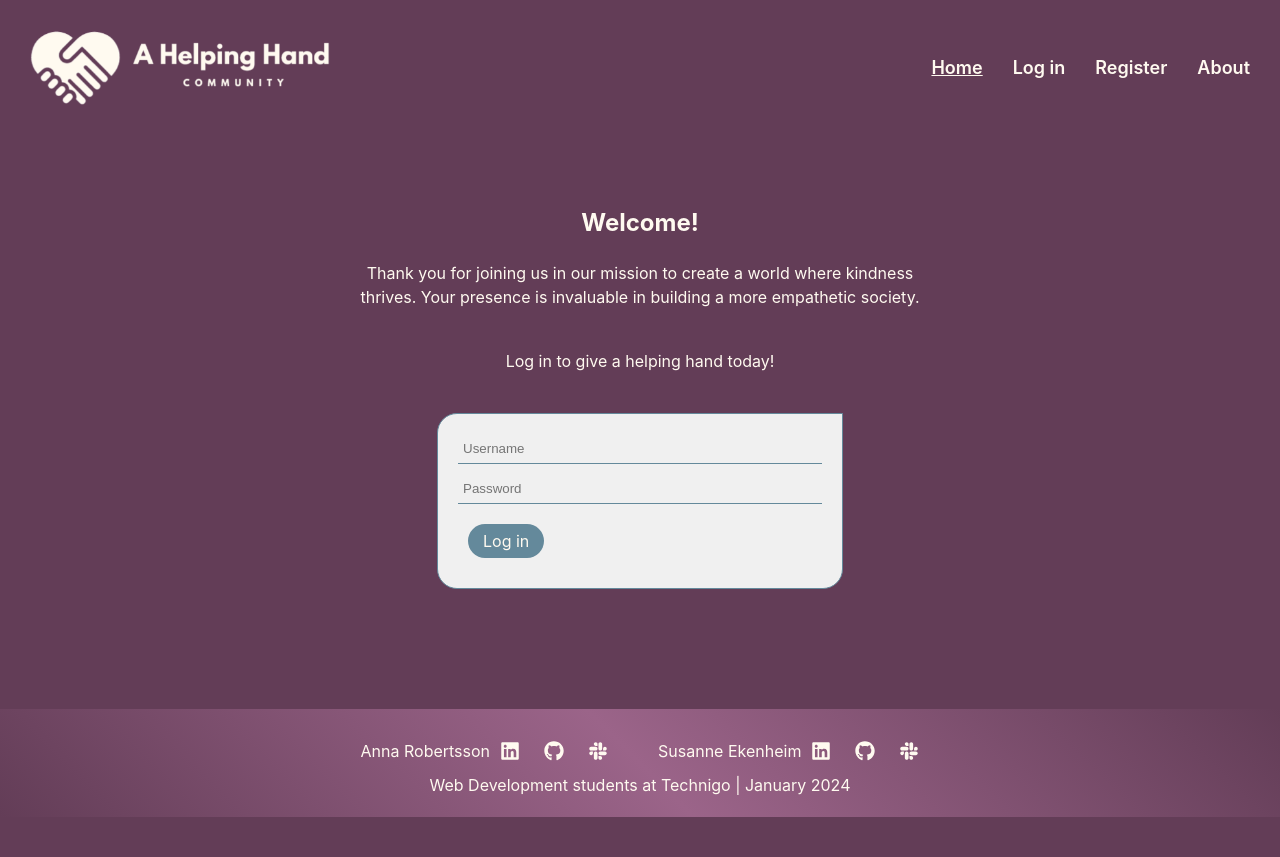
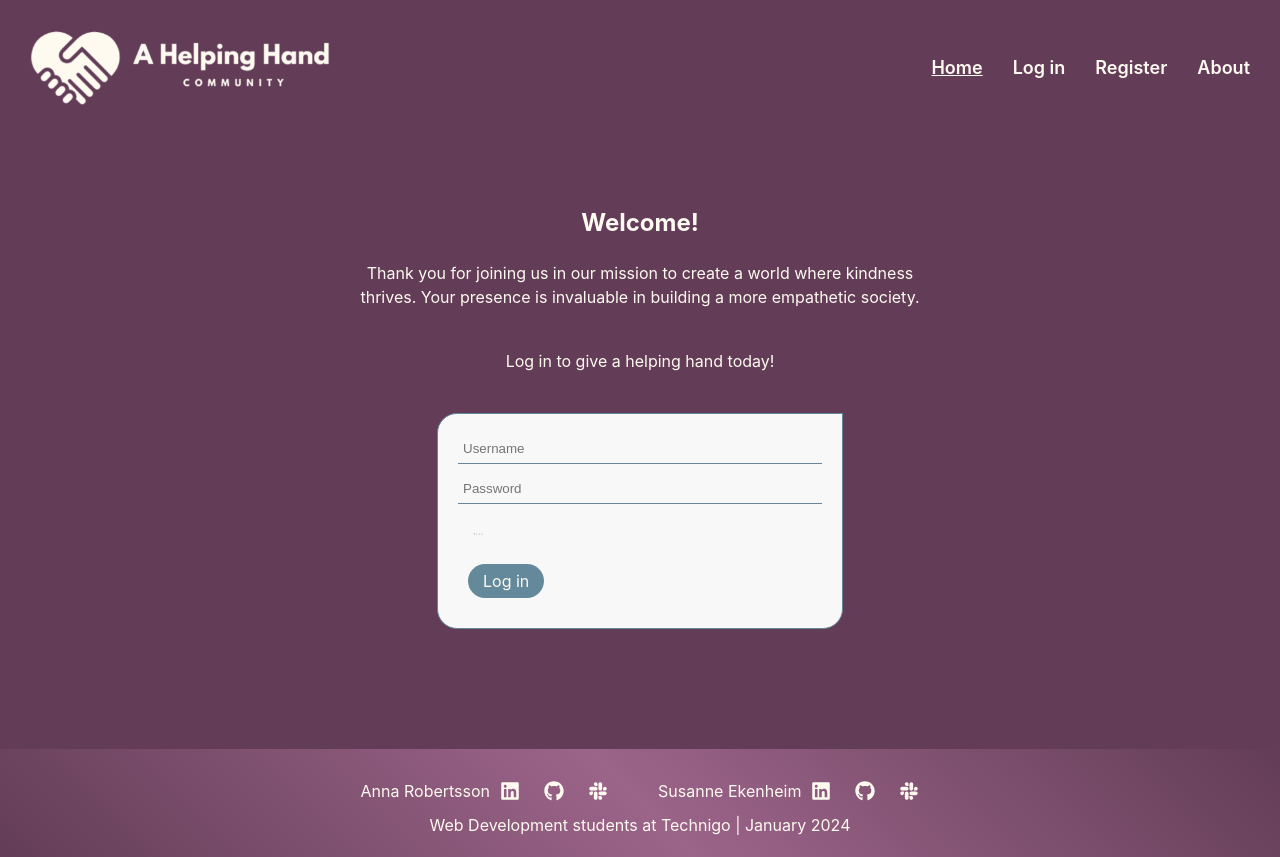
Before and after one commit to Technigo/final-boiler-plate-monorepo, a React (Vite) app in the folder frontend/: page /login in a window 1280 px wide. Before the commit the page ends 817 px from the top, so only its background shows below. Built offline with nearby package versions, Linux system fonts and the light colour scheme; no server answers.

Commit message:
added loader, continued with styling

```diff
--- /dev/null
+++ b/frontend/src/components/Animations/LoaderAnimation.jsx
@@ -0,0 +1,34 @@
+import Lottie from "lottie-react";
+import Loading from "./LoaderAnimation.json";
+import styled from "styled-components";
+
+const Load = styled.button`
+  display: flex;
+  justify-content: center;
+  background-color: transparent;
+  /*
+  @media (min-width: 667px) {
+    display: hidden;
+  } */
+`;
+
+export const LoaderAnimation = () => {
+  const options = {
+    animationData: Loading,
+    style: {
+      height: 40,
+      width: 40,
+    },
+    loop: true,
+  };
+
+  return (
+    <Load>
+      <Lottie
+        animationData={options.animationData}
+        style={options.style}
+        loop={options.loop}
+      />
+    </Load>
+  );
+};
--- a/frontend/src/components/CreateTask.jsx
+++ b/frontend/src/components/CreateTask.jsx
@@ -24,6 +24,7 @@ const StyledTaskTitleInput = styled.input`
   border-radius: 20px;
   width: 250px;
   padding: 5px 5px 5px 10px;
+  background-color: var(--grey);
 `;
 
 const CreateTaskSelects = styled.div`
@@ -39,6 +40,7 @@ const StyledSelects = styled.select`
   display: flex;
   width: 123px;
   border: 1px solid var(--button);
+  background-color: var(--grey);
   border-radius: 20px;
   padding: 5px;
 `;
@@ -48,6 +50,7 @@ const StyledTaskInput = styled.textarea`
   border-radius: 20px 0 20px 20px;
   width: 250px;
   height: 150px;
+  background-color: var(--grey);
   padding: 10px;
   resize: none; /* Prevent resizing */
   overflow-y: auto; /* Enable vertical scrollbar when content exceeds height */
--- a/frontend/src/components/FilterTaskFeed.jsx
+++ b/frontend/src/components/FilterTaskFeed.jsx
@@ -44,6 +44,7 @@ const StyledSelects = styled.select`
   display: flex;
   width: 120px;
   border: 1px solid var(--button);
+  background-color: var(--grey);
   border-radius: 20px;
   padding: 5px;
 
--- a/frontend/src/components/Tabs/TabsStyling.css
+++ b/frontend/src/components/Tabs/TabsStyling.css
@@ -22,8 +22,6 @@
   cursor: pointer;
   width: 120px;
   text-align: center;
-  /* background-color: var(--primaryColor);
-  color: #fff; */
 }
 
 .react-tabs__tab--selected {
--- a/frontend/src/components/TaskCards/FeedTaskCard.jsx
+++ b/frontend/src/components/TaskCards/FeedTaskCard.jsx
@@ -76,7 +76,7 @@ const StyledFeedCardModal = styled.div`
     right: 10px;
     border: none;
     border-radius: 10px;
-    color: #000000;
+    color: var(--darkgrey);
     font-weight: bold;
     cursor: pointer;
 
@@ -107,23 +107,18 @@ const iconSize = "40px";
 const categoryStyle = {
   Garden: {
     icon: GiGardeningShears,
-    //backgroundColor: "#eaffec",
   },
   Pets: {
     icon: MdPets,
-    //backgroundColor: "#ffeafd",
   },
   Shopping: {
     icon: TiShoppingCart,
-    //backgroundColor: "#ffecea",
   },
   Repairs: {
     icon: GiHammerNails,
-    //backgroundColor: "#eafdff",
   },
   Other: {
     icon: MdMiscellaneousServices,
-    //backgroundColor: "#eaf3ff",
   },
 };
 
@@ -234,7 +229,7 @@ export const FeedTaskCard = ({ task }) => {
             bottom: "auto",
             marginRight: "-50%",
             transform: "translate(-50%, -50%)",
-            backgroundColor: "#f8f8f8",
+            backgroundColor: "var(--grey)",
             display: "flex",
             flexDirection: "column",
             justifyContent: "center",
@@ -269,7 +264,7 @@ export const FeedTaskCard = ({ task }) => {
                   buttonName="X"
                 />
               </div>
-              <div classname="cardBody-container">
+              <div className="cardBody-container">
                 <div className="area-modal">
                   {" "}
                   {/* Render the Need and the location where the Need is to be performed */}
--- a/frontend/src/globalStyles.js
+++ b/frontend/src/globalStyles.js
@@ -25,8 +25,6 @@ svg {
 
 body {
   height: 100%;
-  /* background: floralwhite; */
-  /*background: #f2f3f4;*/
   font-family: Inter, system-ui, Avenir, Helvetica, Arial, sans-serif;
   line-height: 1.5;
   font-synthesis: none;
@@ -37,10 +35,6 @@ body {
   color: var(--lighttext);
   font-weight: 400;
   background: var(--purple);
-
-  /* background-image: url("/annarobertsson_23318_make_a_background_for_webdesign_with_soft__c2014488-b44a-4bd8-ab6b-5e7ced6659eb.png");
-  background-size: cover;
-  background-repeat: no-repeat; */
 }
 
   /* Apply styles to the body when the modal is active */
--- a/frontend/src/pages/Login.jsx
+++ b/frontend/src/pages/Login.jsx
@@ -2,6 +2,7 @@ import { userStore } from "../stores/userStore";
 import { useState } from "react";
 import { useNavigate } from "react-router-dom";
 import { Button } from "../components/Buttons/Button";
+import { LoaderAnimation } from "../components/Animations/LoaderAnimation";
 import styled from "styled-components";
 
 const StyledIntro = styled.div`
@@ -25,7 +26,7 @@ const StyledLoginField = styled.div`
   max-width: 500px;
   border: 1px solid var(--button);
   border-radius: 20px 0 20px 20px;
-  background-color: #f0f0f0;
+  background-color: var(--grey);
   padding: 20px;
   margin: 20px;
 
@@ -35,7 +36,7 @@ const StyledLoginField = styled.div`
     border-bottom: 1px solid var(--button);
     width: 100%;
     padding-left: 5px;
-    background-color: #f0f0f0;
+    background-color: var(--grey);
   }
 `;
 
@@ -44,6 +45,7 @@ export const Login = () => {
   // Create state variables for 'username' and 'password' using 'useState'.
   const [username, setUsername] = useState("");
   const [password, setPassword] = useState("");
+  const [isLoading, setIsLoading] = useState(true);
 
   // Use the 'useNavigate' hook to programmatically navigate between routes.
   const navigate = useNavigate();
@@ -64,12 +66,15 @@ export const Login = () => {
       // Get the 'isLoggedIn' state from 'userStore'.
       const isLoggedIn = userStore.getState().isLoggedIn;
       if (isLoggedIn) {
+        setIsLoading(false);
+        console.log("User logged in");
         // If the user is logged in, navigate to the "/tasks" route.
         navigate("/tasks");
       }
     } catch (error) {
       // Handle any errors that occur during login and display an alert.
       alert("An error occurred during login. Please try again.");
+      setIsLoading(false);
     }
   };
 
@@ -111,6 +116,7 @@ export const Login = () => {
                 }
               }}
             />
+            {isLoading ? <LoaderAnimation /> : ""}
             {/* Create a button for logging in and attach the 'onLoginClick' event handler. */}
             <Button
               onClick={onLoginClick}
--- a/frontend/src/pages/Profile.jsx
+++ b/frontend/src/pages/Profile.jsx
@@ -6,8 +6,21 @@ import { Button } from "../components/Buttons/Button";
 import styled from "styled-components";
 import "../components/Tabs/TabsStyling.css";
 
+const StyledProfilePage = styled.div`
+  display: flex;
+  flex-direction: column;
+  align-items: center;
+  justify-content: center;
+`;
+
 const HeaderContainer = styled.div`
   padding: 20px;
+  max-width: 700px;
+  display: flex;
+  flex-direction: column;
+  align-items: center;
+  justify-content: center;
+  text-align: center;
 `;
 
 const TasksContainer = styled.div`
@@ -18,15 +31,42 @@ const StyledList = styled.ul`
   list-style-type: none;
   padding: 0;
   margin: 0;
+  display: flex;
+  flex-direction: column;
+  align-items: center;
+  gap: 10px;
 `;
 
 const StyledListItem = styled.li`
+  display: flex;
+  flex-direction: column;
+  /* align-items: flex-end;
+  text-align: left; */
   background-color: var(--grey);
   border: 1px solid #ddd;
   border-radius: 20px 0 20px 20px;
   padding: 15px;
-  margin-bottom: 10px;
+  //margin-bottom: 10px;
+  width: 250px;
+  height: auto;
   box-shadow: 0 2px 4px rgba(0, 0, 0, 0.2);
+
+  .delete-button {
+    align-items: flex-end;
+  }
+
+  @media screen and (min-width: 600px) {
+    width: 400px;
+  }
+
+  @media screen and (min-width: 1000px) {
+    width: 700px;
+  }
+`;
+
+const DeleteButton = styled.div`
+  display: flex;
+  justify-content: flex-end;
 `;
 
 const TaskTitle = styled.div`
@@ -34,11 +74,13 @@ const TaskTitle = styled.div`
   font-weight: bold;
   margin-bottom: 5px;
   color: var(--darktext);
+  overflow-wrap: break-word;
 `;
 
 const TaskDescription = styled.div`
   color: var(--darkgrey);
   margin-bottom: 10px;
+  overflow-wrap: break-word;
 `;
 
 const CreatedBySection = styled.div`
@@ -48,6 +90,7 @@ const CreatedBySection = styled.div`
 
 const VolunteersSection = styled.div`
   color: var(--darktext);
+  overflow-wrap: break-word;
 `;
 
 export const Profile = () => {
@@ -70,7 +113,7 @@ export const Profile = () => {
   // Filter tasks created by the current user
 
   return (
-    <div>
+    <StyledProfilePage>
       <HeaderContainer>
         <h1>Hi {username}!</h1>
         <p>
@@ -114,12 +157,14 @@ export const Profile = () => {
                           .join(", ")
                       : "No Volunteers"}
                   </VolunteersSection>
+                  <DeleteButton>
                     {/* Delete button for tasks you have created */}
                     <Button
                       buttonName="Delete"
                       className="delete-button"
                       onClick={() => deleteTaskById(task._id)}
                     />
+                  </DeleteButton>
                 </StyledListItem>
               ))}
             </StyledList>
@@ -147,6 +192,6 @@ export const Profile = () => {
           </TasksContainer>
         </TabPanel>
       </Tabs>
-    </div>
+    </StyledProfilePage>
   );
 };
--- a/frontend/src/pages/Register.jsx
+++ b/frontend/src/pages/Register.jsx
@@ -36,7 +36,7 @@ const StyledRegField = styled.div`
 
   border: 1px solid var(--button);
   border-radius: 20px 0 20px 20px;
-  background-color: #f0f0f0;
+  background-color: var(--grey);
   padding: 20px;
   margin: 20px;
 
@@ -46,7 +46,7 @@ const StyledRegField = styled.div`
     border-bottom: 1px solid var(--button);
     width: 100%;
     padding-left: 5px;
-    background-color: #f0f0f0;
+    background-color: var(--grey);
   }
 `;
 
```
Also changed, not shown: frontend/src/components/Animations/LoaderAnimation.json (added, +1 -0 lines), frontend/public/Logo-black.png (deleted). Lines whose indentation alone changed are shown as unchanged.
